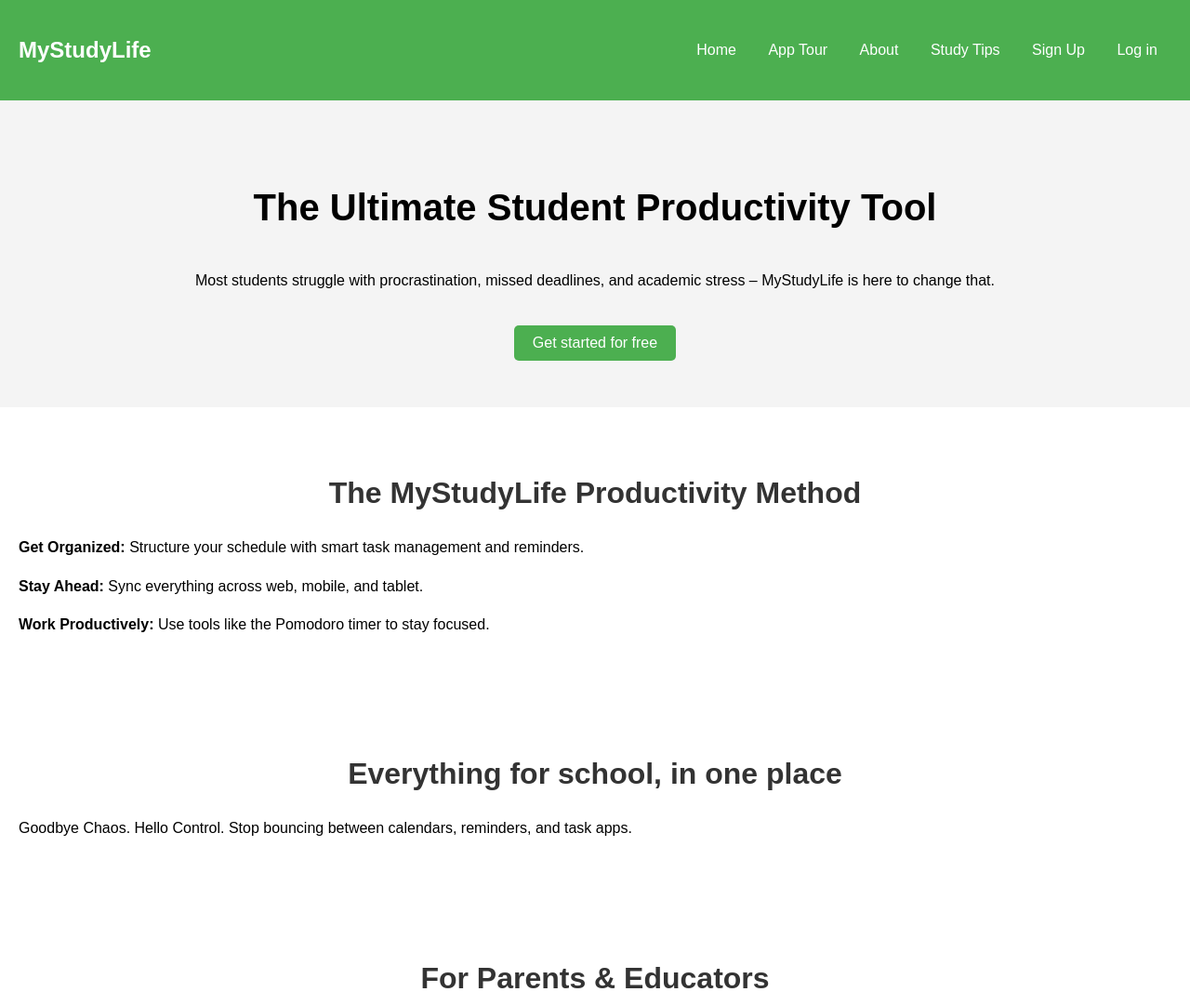
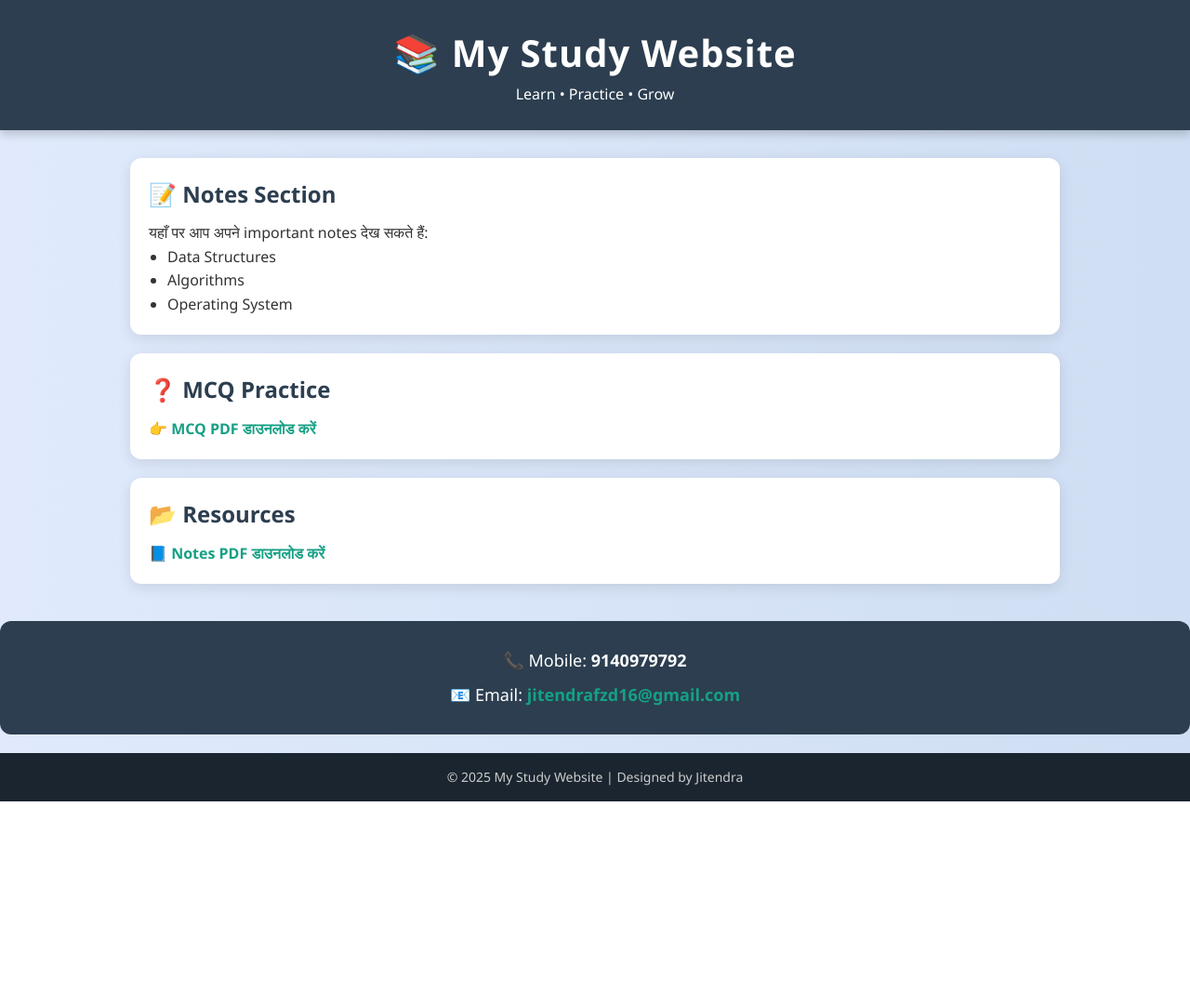
Before and after one commit to Jitendrafzd/my-study-website, a plain HTML site: page index.html in a window 1280 px wide. Shown: the top 1081 px of the page at 93% size. After the commit the page ends 862 px from the top, so only its background shows below. Drawn offline with Linux system fonts and the light colour scheme.

Commit message:
Update index.html

```diff
--- a/index.html
+++ b/index.html
@@ -1,124 +1,132 @@
 <!DOCTYPE html>
-<html lang="en">
+<html lang="hi">
 <head>
   <meta charset="UTF-8">
-  <meta name="viewport" content="width=device-width, initial-scale=1.0">
-  <title>MyStudyLife - Student Productivity Tool</title>
+  <title>📚 My Study Website</title>
   <style>
+    /* Reset */
+    * { margin: 0; padding: 0; box-sizing: border-box; }
+
     body {
-      font-family: Arial, sans-serif;
-      margin: 0;
-      padding: 0;
+      font-family: 'Segoe UI', Tahoma, Geneva, Verdana, sans-serif;
+      background: linear-gradient(to right, #e0eafc, #cfdef3);
+      color: #333;
       line-height: 1.6;
     }
+
     header {
-      background: #4CAF50;
-      color: #fff;
-      padding: 15px 20px;
-      display: flex;
-      justify-content: space-between;
-      align-items: center;
+      background: #2c3e50;
+      color: white;
+      padding: 25px;
+      text-align: center;
+      box-shadow: 0 4px 10px rgba(0,0,0,0.2);
     }
-    header nav a {
+
+    header h1 {
+      font-size: 2.5rem;
+      letter-spacing: 1px;
+    }
+
+    .container {
+      width: 90%;
+      max-width: 1000px;
+      margin: 30px auto;
+    }
+
+    .card {
+      background: white;
+      padding: 20px;
+      margin: 20px 0;
+      border-radius: 12px;
+      box-shadow: 0 4px 15px rgba(0,0,0,0.1);
+      transition: transform 0.3s ease, box-shadow 0.3s ease;
+    }
+
+    .card:hover {
+      transform: translateY(-5px);
+      box-shadow: 0 6px 20px rgba(0,0,0,0.2);
+    }
+
+    .card h2 {
+      color: #2c3e50;
+      margin-bottom: 10px;
+    }
+
+    .card ul {
+      margin-left: 20px;
+    }
+
+    a {
+      color: #16a085;
+      font-weight: bold;
+      text-decoration: none;
+      transition: color 0.3s;
+    }
+
+    a:hover {
+      color: #e74c3c;
+      text-decoration: underline;
+    }
+
+    .contact {
+      text-align: center;
+      margin: 40px 0 20px;
+      padding: 20px;
+      background: #2c3e50;
       color: white;
-      text-decoration: none;
-      margin: 0 15px;
+      border-radius: 12px;
     }
-    .hero {
-      background: #f4f4f4;
-      padding: 50px;
+
+    .contact p {
+      margin: 8px 0;
+      font-size: 18px;
+    }
+
+    footer {
       text-align: center;
-    }
-    .hero h1 {
-      font-size: 2.5em;
-    }
-    .btn-primary {
-      background: #4CAF50;
-      color: #fff;
-      padding: 10px 20px;
-      border: none;
-      border-radius: 5px;
-      cursor: pointer;
-      margin-top: 20px;
-      font-size: 1em;
-    }
-    section {
-      padding: 40px 20px;
-    }
-    .section-title {
-      text-align: center;
-      margin-bottom: 20px;
-      font-size: 2em;
-      color: #333;
-    }
-    footer {
-      background: #333;
-      color: #fff;
-      text-align: center;
-      padding: 20px;
-      margin-top: 40px;
+      padding: 15px;
+      background: #1a252f;
+      color: #ccc;
+      font-size: 14px;
     }
   </style>
 </head>
 <body>
 
   <header>
-    <h2>MyStudyLife</h2>
-    <nav>
-      <a href="#">Home</a>
-      <a href="#">App Tour</a>
-      <a href="#">About</a>
-      <a href="#">Study Tips</a>
-      <a href="#">Sign Up</a>
-      <a href="#">Log in</a>
-    </nav>
+    <h1>📚 My Study Website</h1>
+    <p>Learn • Practice • Grow</p>
   </header>
 
-  <section class="hero">
-    <h1>The Ultimate Student Productivity Tool</h1>
-    <p>Most students struggle with procrastination, missed deadlines, and academic stress – MyStudyLife is here to change that.</p>
-    <button class="btn-primary">Get started for free</button>
-  </section>
+  <div class="container">
+    <div class="card">
+      <h2>📝 Notes Section</h2>
+      <p>यहाँ पर आप अपने important notes देख सकते हैं:</p>
+      <ul>
+        <li>Data Structures</li>
+        <li>Algorithms</li>
+        <li>Operating System</li>
+      </ul>
+    </div>
 
-  <section>
-    <h2 class="section-title">The MyStudyLife Productivity Method</h2>
-    <p><b>Get Organized:</b> Structure your schedule with smart task management and reminders.</p>
-    <p><b>Stay Ahead:</b> Sync everything across web, mobile, and tablet.</p>
-    <p><b>Work Productively:</b> Use tools like the Pomodoro timer to stay focused.</p>
-  </section>
+    <div class="card">
+      <h2>❓ MCQ Practice</h2>
+      <p><a href="mcq.pdf">👉 MCQ PDF डाउनलोड करें</a></p>
+    </div>
 
-  <section>
-    <h2 class="section-title">Everything for school, in one place</h2>
-    <p>Goodbye Chaos. Hello Control. Stop bouncing between calendars, reminders, and task apps.</p>
-  </section>
+    <div class="card">
+      <h2>📂 Resources</h2>
+      <p><a href="notes.pdf">📘 Notes PDF डाउनलोड करें</a></p>
+    </div>
+  </div>
 
-  <section>
-    <h2 class="section-title">For Parents & Educators</h2>
-    <p><b>Parents:</b> Stay involved in your child’s school life with Family Connect.</p>
-    <p><b>Educators:</b> Streamline planning, boost independence, and integrate with LMS.</p>
-  </section>
-
-  <section>
-    <h2 class="section-title">MyStudyLife+</h2>
-    <p>Upgrade to premium with advanced grade tracking, personalization, and AI schedule scan.</p>
-    <button class="btn-primary">Get Started</button>
-  </section>
-
-  <section>
-    <h2 class="section-title">Real Students - Real Results</h2>
-    <p>Join 24 million students worldwide who are transforming their academic lives with MyStudyLife.</p>
-  </section>
-
-  <section>
-    <h2 class="section-title">Frequently Asked Questions</h2>
-    <p><b>What is MyStudyLife?</b> A smart planner for students to manage tasks, exams, and schedules in one place.</p>
-    <p><b>Can I use MyStudyLife for rotating timetables?</b> Yes, with smart scheduling.</p>
-    <p><b>Will I get reminders?</b> Yes, reminders for tasks, exams, and deadlines.</p>
-  </section>
+  <div class="contact">
+    <p>📞 Mobile: <strong>9140979792</strong></p>
+    <p>📧 Email: <a href="mailto:jitendrafzd16@gmail.com">jitendrafzd16@gmail.com</a></p>
+  </div>
 
   <footer>
-    <p>© 2025 MyStudyLife. All rights reserved.</p>
-    <p>Contact | Privacy | T&Cs</p>
+    <p>© 2025 My Study Website | Designed by Jitendra</p>
   </footer>
 
 </body>
```
